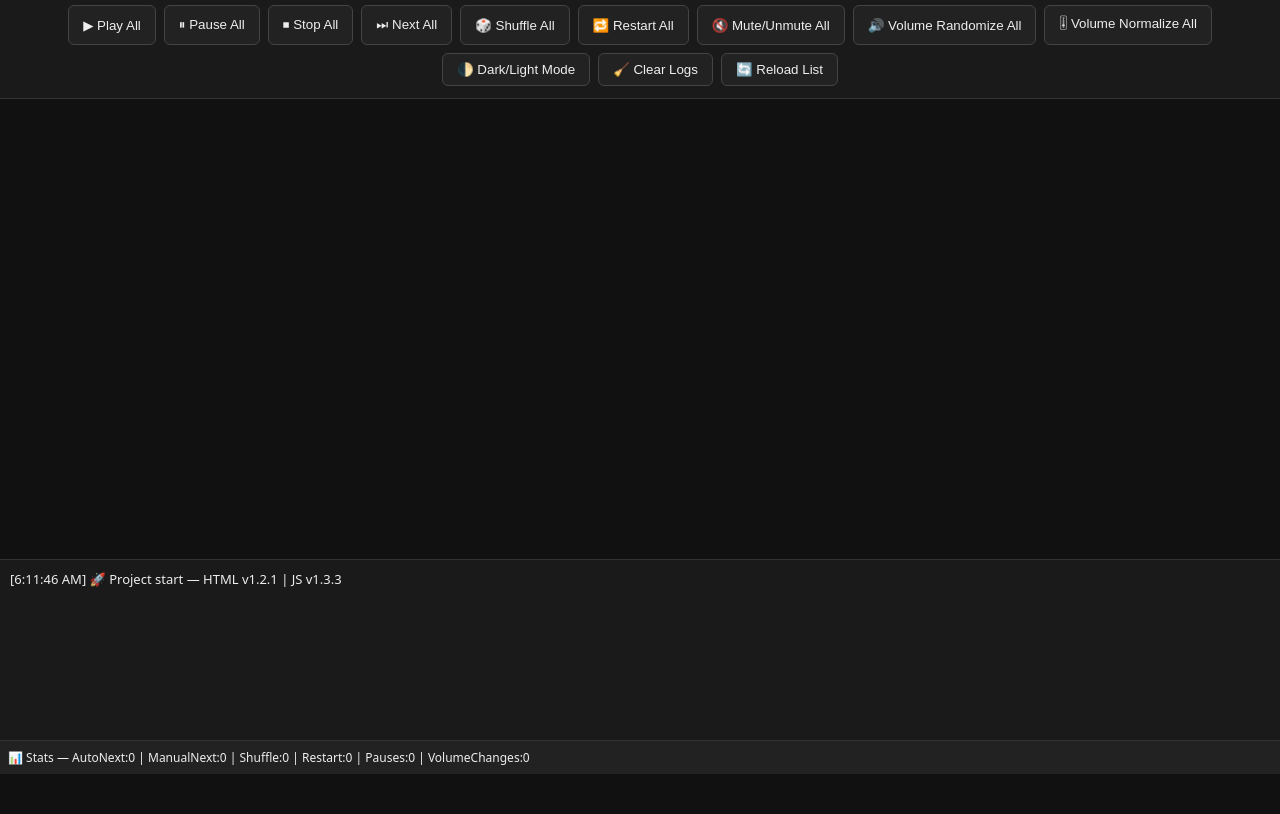
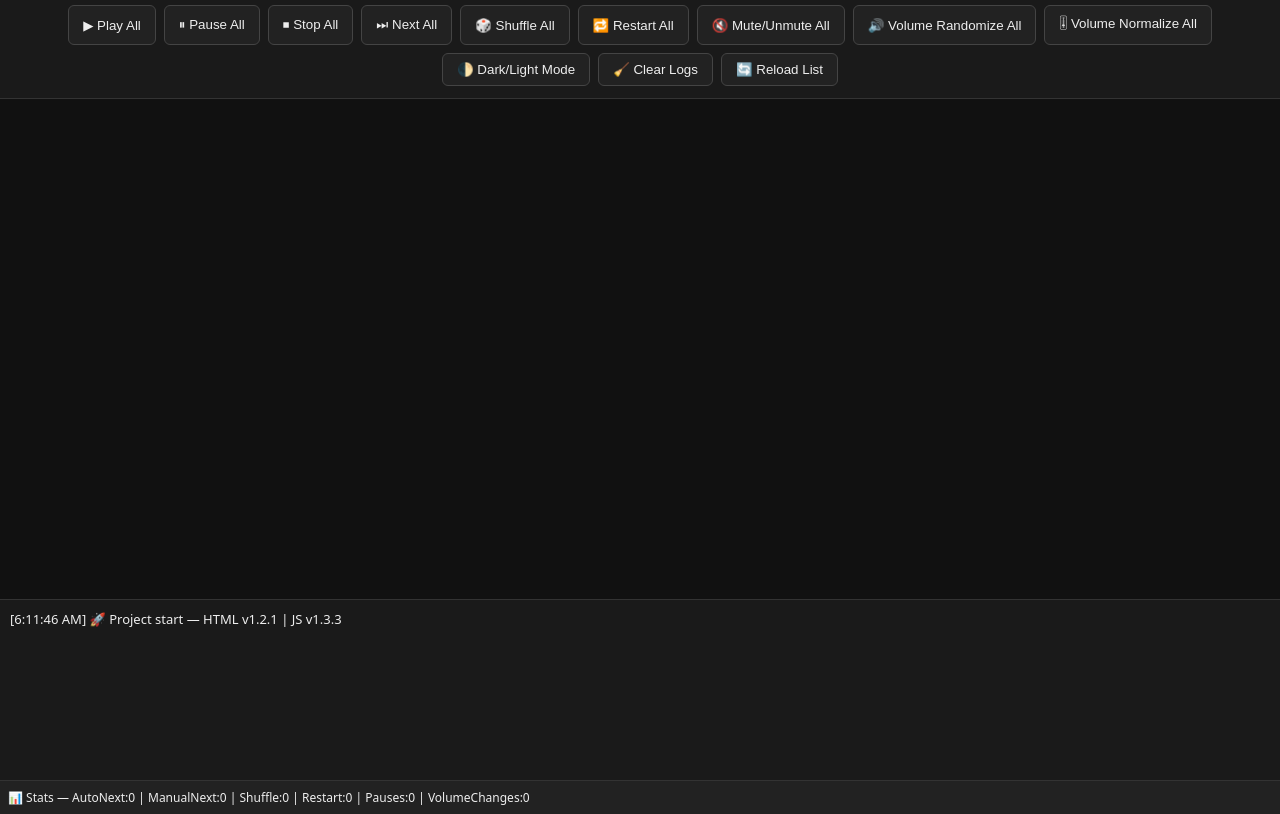
Before and after one commit to DeadManWalkingTO/ActiveViewer, a plain HTML site: page index.html in a window 1280 px wide. Shown: the part 42-856 px from the top of the page. Before the commit the page ends 816 px from the top, so only its background shows below. Drawn offline with Linux system fonts and the light colour scheme.

Commit message:
Update index.html

```diff
--- a/index.html
+++ b/index.html
@@ -13,7 +13,7 @@
     .controls .row { display:flex; flex-wrap:wrap; gap:8px; justify-content:center; }
     button { background:#222; color:#eee; border:1px solid #444; padding:8px 14px; border-radius:6px; cursor:pointer; }
     button:hover { background:#2b2b2b; border-color:#666; }
-    .grid { display:grid; grid-template-columns:repeat(4,1fr); gap:10px; padding:10px; height:55vh; }
+    .grid { display:grid; grid-template-columns:repeat(4,1fr); gap:10px; padding:10px; height:60vh; }
     iframe { width:100%; height:100%; border:none; border-radius:8px; background:#000; }
     @media (max-width:768px){ .grid{grid-template-columns:repeat(2,1fr);height:auto;} iframe{height:220px;} }
     .activity { background:#1a1a1a; border-top:1px solid #333; padding:10px; font-size:13px; height:20vh; overflow-y:auto; }
```
